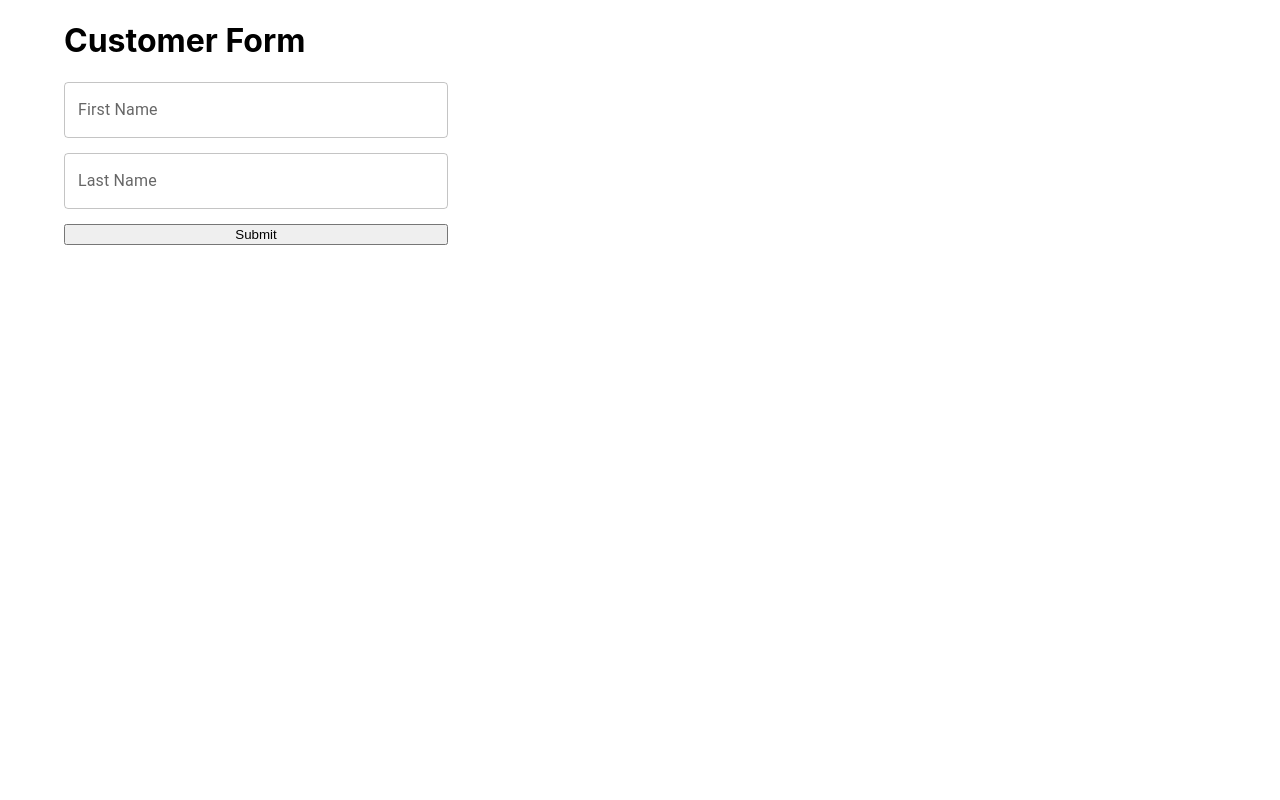
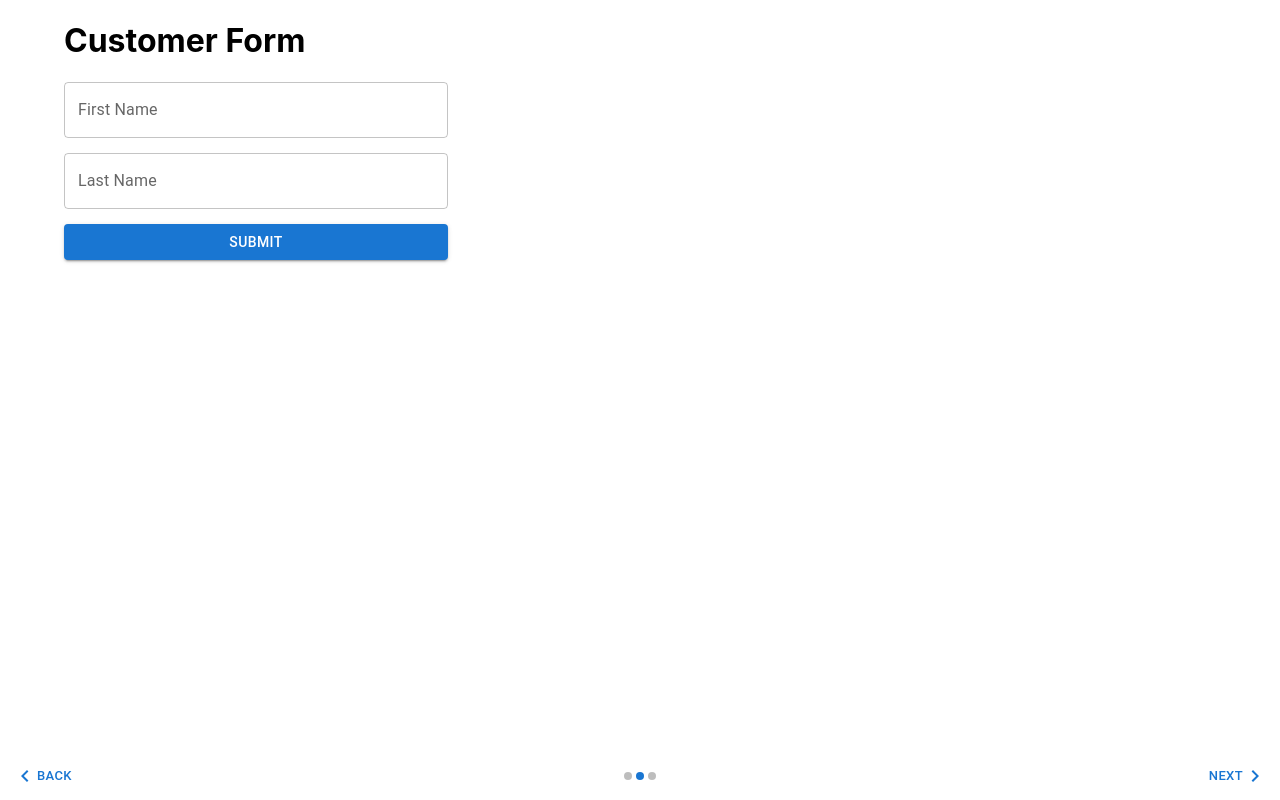
Before and after one commit to mydatahack/react-my-playground, a React (Create React App) app: page / in a window 1280 px wide. Built offline with nearby package versions, Linux system fonts and the light colour scheme.

Commit message:
Add material UI components

```diff
--- a/package.json
+++ b/package.json
@@ -5,9 +5,10 @@
   "private": true,
   "dependencies": {
     "@mdhnpm/react-mdh-blog-components": "^2.5.0",
+    "@mui/icons-material": "^5.11.0",
     "@mui/material": "^5.11.4",
+    "@mui/styled-engine": "npm:@mui/styled-engine-sc@latest",
     "@mui/styled-engine-sc": "^5.11.0",
-    "@mui/styled-engine": "npm:@mui/styled-engine-sc@latest",
     "@testing-library/jest-dom": "^5.16.5",
     "@testing-library/react": "^13.4.0",
     "@testing-library/user-event": "^13.5.0",
--- a/src/App.tsx
+++ b/src/App.tsx
@@ -1,12 +1,11 @@
 import './App.css'
 
-import { Container } from '@mui/material'
-
-import { CustomerInfoForm } from './components/CustomerInfoForm'
+import { CustomerInfoForm } from './components/CustomerInfoForm/CustomerInfoForm'
+import { PageLayout } from './components/PageLayout/PageLayout'
 
 export const App = () => (
-  <Container>
+  <PageLayout>
     <h1>Customer Form</h1>
     <CustomerInfoForm />
-  </Container>
+  </PageLayout>
 )
--- a/src/components/CustomerInfoForm.tsx
+++ b/src/components/CustomerInfoForm/CustomerInfoForm.tsx
@@ -1,9 +1,9 @@
 import { useCallback } from 'react'
-import { Grid } from '@mui/material'
+import { Button, Grid } from '@mui/material'
 import { Form, Formik } from 'formik'
 
+import { TextInputFormik } from '../TextInputFormik/TextInputFormik'
 import { CustomerInfoFormValues } from './CustomerInfoForm.types'
-import { TextInputFormik } from './TextInputFormik/TextInputFormik'
 
 const initialValues = {
   firstName: '',
@@ -31,7 +31,9 @@ export const CustomerInfoForm = () => {
           <Grid container direction="column" md={4} sm={12} rowGap="15px">
             <TextInputFormik name="firstName" label="First Name" />
             <TextInputFormik name="lastName" label="Last Name" />
-            <button type="submit">Submit</button>
+            <Button variant="contained" type="submit">
+              Submit
+            </Button>
           </Grid>
         </Grid>
       </Form>
--- /dev/null
+++ b/src/components/FormStepper/FormStepper.tsx
@@ -0,0 +1,46 @@
+import KeyboardArrowLeft from '@mui/icons-material/KeyboardArrowLeft'
+import KeyboardArrowRight from '@mui/icons-material/KeyboardArrowRight'
+import { Button, MobileStepper, useTheme } from '@mui/material'
+
+export const FormStepper = () => {
+  const theme = useTheme()
+  const handleBack = () => null
+  const handleNext = () => null
+  const activeStep = 1
+  return (
+    <MobileStepper
+      variant="dots"
+      steps={3}
+      activeStep={activeStep}
+      nextButton={
+        <Button
+          size="small"
+          onClick={handleNext}
+          // disabled={activeStep === 5}
+        >
+          Next
+          {theme.direction === 'rtl' ? (
+            // eslint-disable-next-line react/jsx-no-undef
+            <KeyboardArrowLeft />
+          ) : (
+            <KeyboardArrowRight />
+          )}
+        </Button>
+      }
+      backButton={
+        <Button
+          size="small"
+          onClick={handleBack}
+          // disabled={activeStep === 0}
+        >
+          {theme.direction === 'rtl' ? (
+            <KeyboardArrowRight />
+          ) : (
+            <KeyboardArrowLeft />
+          )}
+          Back
+        </Button>
+      }
+    />
+  )
+}
--- /dev/null
+++ b/src/components/PageLayout/PageLayout.tsx
@@ -0,0 +1,16 @@
+import { ReactNode } from 'react'
+import { Container } from '@mui/material'
+
+import { FormStepper } from '../FormStepper/FormStepper'
+
+interface PageLayoutProps {
+  children: ReactNode
+}
+export const PageLayout = ({ children }: PageLayoutProps) => {
+  return (
+    <Container>
+      {children}
+      <FormStepper />
+    </Container>
+  )
+}
```
Also changed, not shown: src/components/CustomerInfoForm/CustomerInfoForm.types.ts (renamed from src/components/CustomerInfoForm.types.ts), 1 other file (tests, documents, lock files or other folders).
